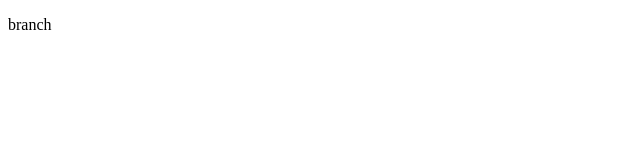
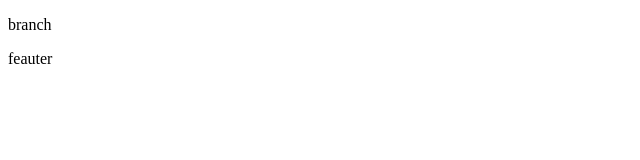
Before and after one commit to ruma1010/git_tutorial, a plain HTML site: page feature.html in a window 1280 px wide. Shown: the full height of the page, 0-640 px from the left. Drawn offline with Linux system fonts and the light colour scheme.

Commit message:
featureを追記

```diff
--- a/feature.html
+++ b/feature.html
@@ -7,5 +7,6 @@
 </head>
 <body>
     <p>branch</p>
+    <p>feauter</p>
 </body>
 </html>
```
